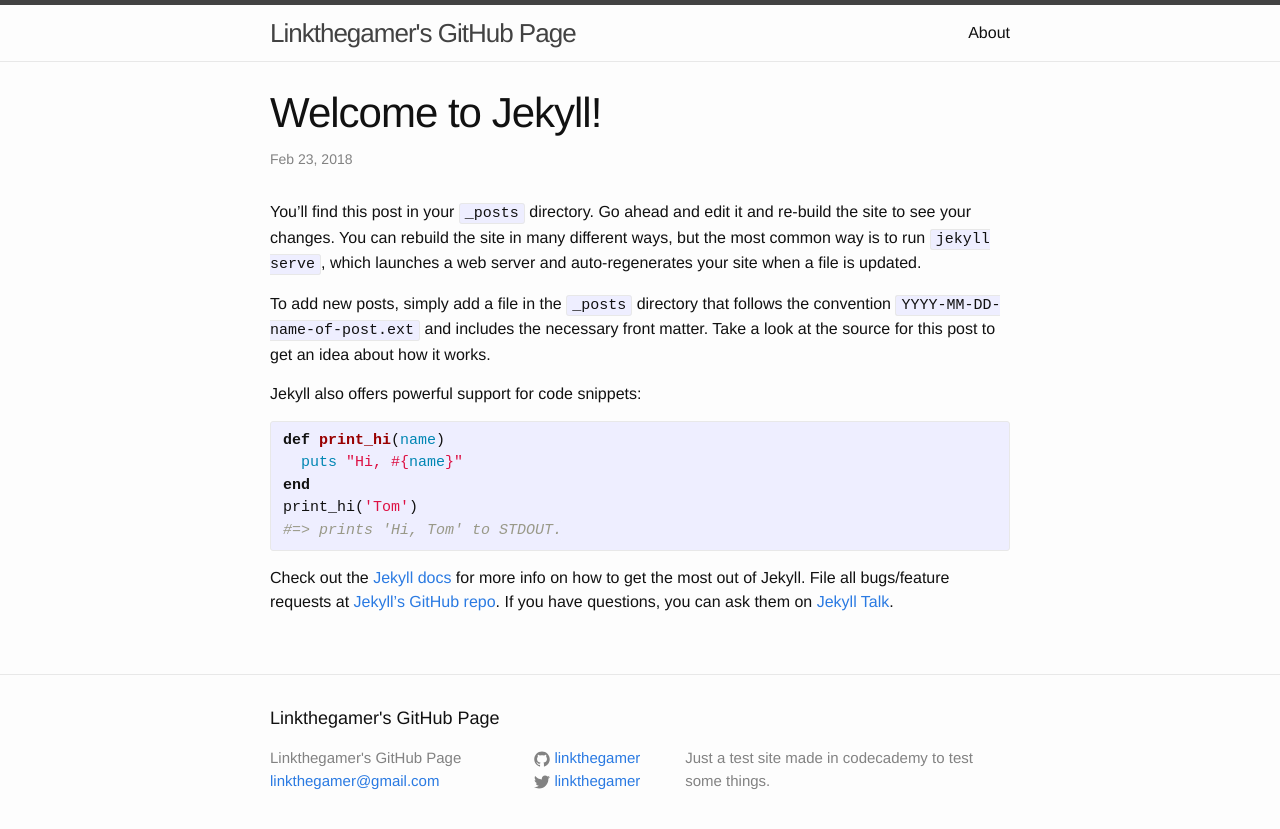
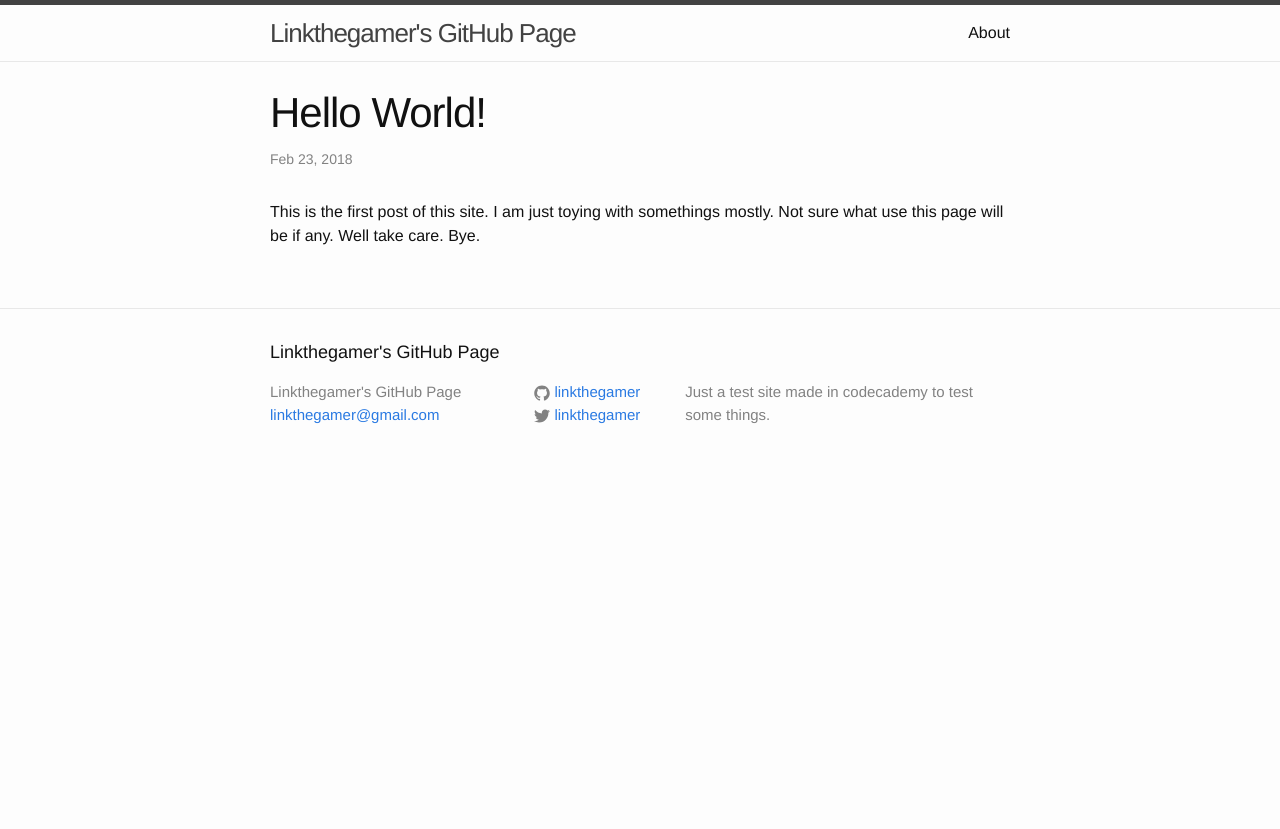
Before and after one commit to linkthegamer/linkthegamer.github.io, a Jekyll site: the page built from _posts/2018-02-23-welcome-to-jekyll.markdown, in a window 1280 px wide. Shown: the top 829 px of the page. Built offline with Jekyll 4.4.1, drawn with Linux system fonts in a browser that asks for light colours.

Commit message:
Upated first post

```diff
--- a/_posts/2018-02-23-welcome-to-jekyll.markdown
+++ b/_posts/2018-02-23-welcome-to-jekyll.markdown
@@ -1,25 +1,7 @@
 ---
 layout: post
-title:  "Welcome to Jekyll!"
+title:  "Hello World!"
 date:   2018-02-23 01:09:39 +0000
 categories: jekyll update
 ---
-You’ll find this post in your `_posts` directory. Go ahead and edit it and re-build the site to see your changes. You can rebuild the site in many different ways, but the most common way is to run `jekyll serve`, which launches a web server and auto-regenerates your site when a file is updated.
-
-To add new posts, simply add a file in the `_posts` directory that follows the convention `YYYY-MM-DD-name-of-post.ext` and includes the necessary front matter. Take a look at the source for this post to get an idea about how it works.
-
-Jekyll also offers powerful support for code snippets:
-
-{% highlight ruby %}
-def print_hi(name)
-  puts "Hi, #{name}"
-end
-print_hi('Tom')
-#=> prints 'Hi, Tom' to STDOUT.
-{% endhighlight %}
-
-Check out the [Jekyll docs][jekyll-docs] for more info on how to get the most out of Jekyll. File all bugs/feature requests at [Jekyll’s GitHub repo][jekyll-gh]. If you have questions, you can ask them on [Jekyll Talk][jekyll-talk].
-
-[jekyll-docs]: http://jekyllrb.com/docs/home
-[jekyll-gh]:   https://github.com/jekyll/jekyll
-[jekyll-talk]: https://talk.jekyllrb.com/
+This is the first post of this site. I am just toying with somethings mostly. Not sure what use this page will be if any. Well take care. Bye.
```
